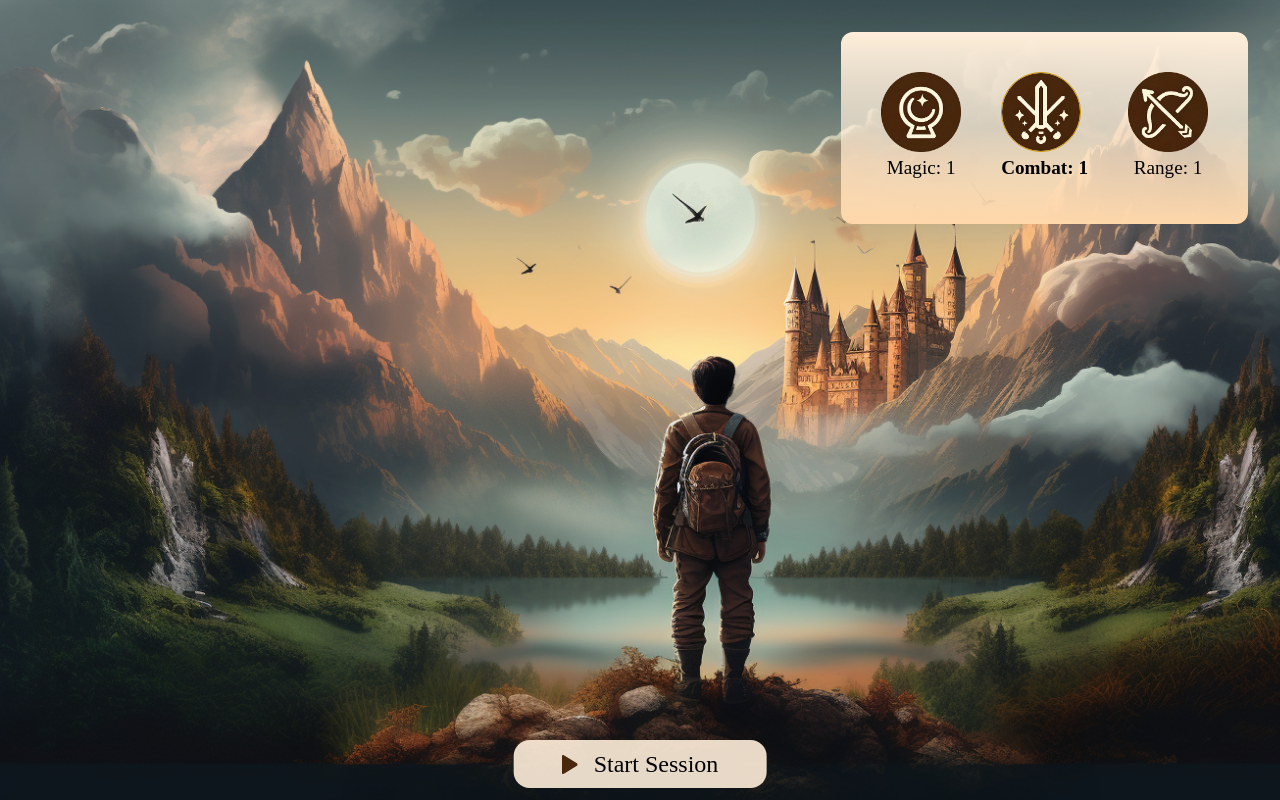
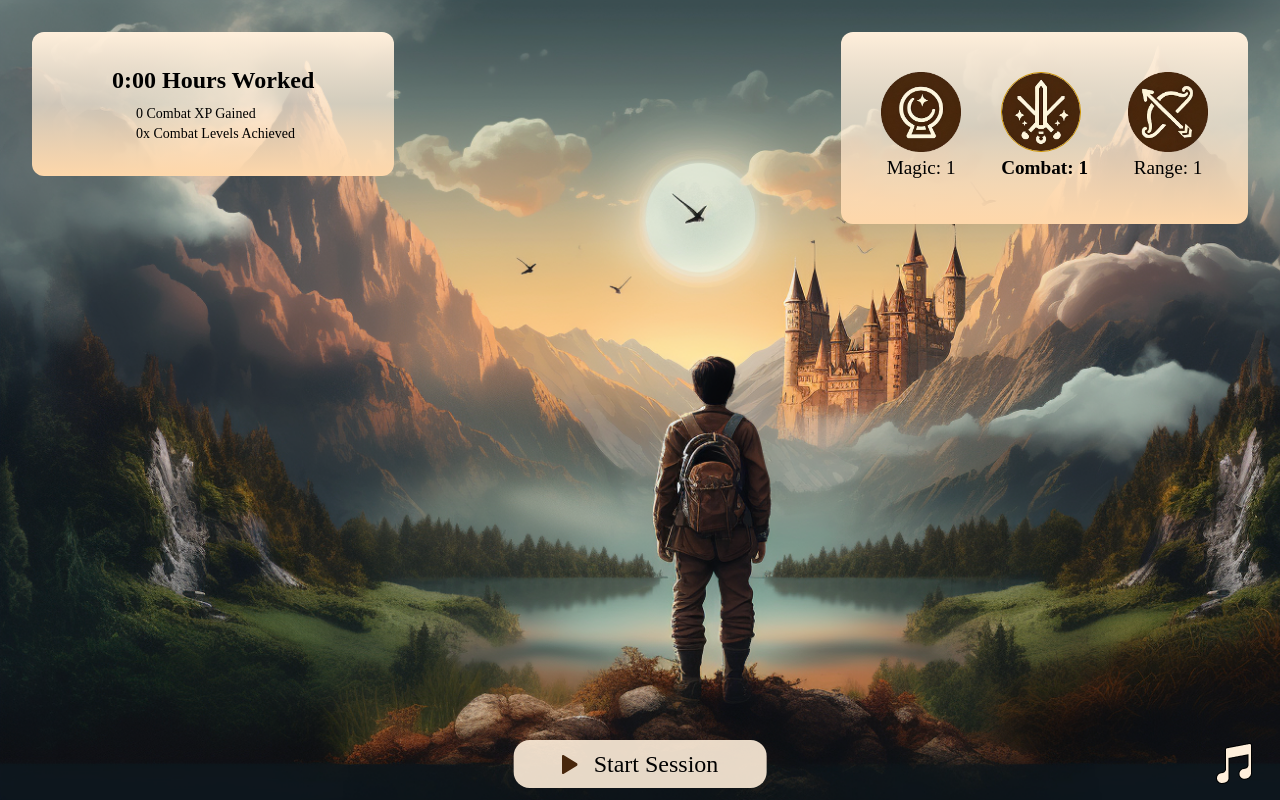
Before and after one commit to savannahfeder/focusrealm, a React (Create React App) app: page / in a window 1280 px wide. Built offline with nearby package versions, Linux system fonts and the light colour scheme; a web font is replaced by a local one.

Commit message:
added song choice

```diff
--- a/package.json
+++ b/package.json
@@ -6,6 +6,7 @@
     "@testing-library/jest-dom": "^5.17.0",
     "@testing-library/react": "^13.4.0",
     "@testing-library/user-event": "^13.5.0",
+    "get-youtube-id": "^1.0.1",
     "react": "^18.2.0",
     "react-dom": "^18.2.0",
     "react-scripts": "5.0.1",
--- a/src/App.tsx
+++ b/src/App.tsx
@@ -3,6 +3,8 @@ import './index.css';
 import StartButton from './components/Buttons/StartButton.tsx';
 import Skills from './components/Skills/Skills.tsx';
 import MusicPlayer from './components/MusicPlayer/MusicPlayer.tsx';
+import SessionStats from './components/SessionStats/SessionStats.tsx';
+import Music from './components/Music/Music.tsx';
 
 type Skill = {
   level: number;
@@ -21,6 +23,10 @@ const App = () => {
     'magic' | 'combat' | 'range'
   >('combat');
   const [secondsPassed, setSecondsPassed] = useState(0);
+  console.log('seconds passed', secondsPassed);
+  const [xpGained, setXpGained] = useState(0);
+  const [levelsGained, setLevelsGained] = useState(0);
+  const [songURL, setSongURL] = useState('');
   const [skills, setSkills] = useState<SkillsType>({
     magic: {
       level: 1,
@@ -50,12 +56,13 @@ const App = () => {
 
   const endSession = () => {
     setSessionInProgress(false);
-    const xpEarned = convertSecondsToXP(secondsPassed);
-    const skillsUpdatedXp = addXpToSkill(selectedSkill, xpEarned);
-    console.log('localSkillsUpdatedXp', skillsUpdatedXp);
-    const skillsUpdatedLevelsAndXp = calculateNewLevels(skillsUpdatedXp);
-    console.log('localSkillsUpdatedLevelsAndXp', skillsUpdatedLevelsAndXp);
-    updateSkillsDataOnLocalStorage(skillsUpdatedLevelsAndXp);
+    // const xpEarned = convertSecondsToXP(secondsPassed);
+    // const skillsUpdatedXp = addXpToSkill(selectedSkill, xpEarned);
+    // const skillsUpdatedLevelsAndXp = calculateNewLevels(skillsUpdatedXp);
+    // updateSkillsDataOnLocalStorage(skillsUpdatedLevelsAndXp);
+    updateSkillsDataOnLocalStorage(skills);
+    setSecondsPassed(0);
+    setXpGained(0);
   };
 
   const calculateNewLevels = (newSkills) => {
@@ -66,6 +73,7 @@ const App = () => {
     while (xpNeededForNextLevel <= 0) {
       skill.level += 1;
       xpNeededForNextLevel += xpToLevelUp;
+      setLevelsGained((prevLevels) => prevLevels + 1); // todo: add a useEffect which calculates this automatically every time a level in "skills" changes
     }
 
     setSkills(newSkills);
@@ -92,6 +100,9 @@ const App = () => {
       // If a session is in progress, start a timer that increments secondsPassed every second.
       timer = setInterval(() => {
         setSecondsPassed((prevSeconds) => prevSeconds + 1);
+        const xpGained = convertSecondsToXP(secondsPassed);
+        setXpGained((prev) => prev + xpGained);
+        calculateNewLevels(skills);
       }, 1000);
     } else if (timer) {
       // If a session is not in progress and a timer exists, clear the timer.
@@ -119,6 +130,24 @@ const App = () => {
     }
   };
 
+  const getSongURLFromLocalStorage = (): string | null => {
+    const storedData = localStorage.getItem('songURL');
+
+    if (storedData) {
+      const parsedData: string = JSON.parse(storedData);
+      return parsedData;
+    } else {
+      return null;
+    }
+  };
+
+  const setSongURLOnLocalStorage = (songURL: string) => {
+    if (songURL) {
+      localStorage.setItem('songURL', JSON.stringify(songURL));
+      console.log('Successfully updated song URL on local storage to', songURL);
+    }
+  };
+
   const updateSkillsDataOnLocalStorage = (skillsData: SkillsType | null) => {
     console.log('Skills data to be updated on local storage', skillsData);
     if (skillsData) {
@@ -135,11 +164,25 @@ const App = () => {
     if (skillsData) {
       setSkills(skillsData);
     }
+    const songURL = getSongURLFromLocalStorage();
+    if (songURL) {
+      setSongURL(songURL);
+    }
   }, []);
+
+  useEffect(() => {
+    setSongURLOnLocalStorage(songURL);
+  }, [songURL]);
 
   return (
     <div className="background-desktop h-screen font-bold text-2xl relative">
-      <div className="flex flex-row justify-end pt-8 pr-8">
+      <div className="flex justify-between pt-8 px-8">
+        <SessionStats
+          secondsWorked={secondsPassed}
+          xpGained={xpGained}
+          selectedSkill={selectedSkill}
+          levelsGained={levelsGained}
+        />
         <Skills
           skills={skills}
           selectedSkill={selectedSkill}
@@ -152,7 +195,10 @@ const App = () => {
           sessionInProgress={sessionInProgress}
         />
       </div>
-      <MusicPlayer sessionInProgress={sessionInProgress} />
+      <div className="absolute bottom-3 right-3">
+        <Music setSongURL={setSongURL} songURL={songURL ? songURL : ''} />
+      </div>
+      <MusicPlayer songURL={songURL} sessionInProgress={sessionInProgress} />
     </div>
   );
 };
--- /dev/null
+++ b/src/components/Music/Music.tsx
@@ -0,0 +1,47 @@
+import React, { useEffect, useState } from 'react';
+import musicIcon from '../../assets/icons/musicIcon.png';
+
+interface MusicProps {
+  songURL: string;
+  setSongURL: React.Dispatch<React.SetStateAction<string>>;
+}
+
+const Music = ({ songURL, setSongURL }: MusicProps) => {
+  const [isOpen, setIsOpen] = useState(false);
+  const [value, setValue] = useState('');
+
+  const handleSubmit = (e: React.KeyboardEvent<HTMLInputElement>) => {
+    if (e.key === 'Enter') {
+      e.preventDefault();
+      setSongURL(value);
+      setIsOpen(false);
+    }
+  };
+
+  useEffect(() => {
+    setValue(songURL);
+  }, [songURL]);
+
+  return (
+    <div>
+      {isOpen && (
+        <input
+          type="text"
+          placeholder={value}
+          className="font-normal text-1.5sm text-gray-900 bg-off-white-color rounded-full border border-brown-600 border-3 pl-4 pr-8 py-1 mr-3"
+          value={value}
+          onChange={(e) => setValue(e.target.value)}
+          onKeyDown={(e) => handleSubmit(e)}
+        />
+      )}
+      <img
+        src={musicIcon}
+        alt="music-icon"
+        className="inline-block mr-4 mb-1 cursor-pointer hover:opacity-80"
+        onClick={() => setIsOpen((prev) => !prev)}
+      />
+    </div>
+  );
+};
+
+export default Music;
--- a/src/components/MusicPlayer/MusicPlayer.tsx
+++ b/src/components/MusicPlayer/MusicPlayer.tsx
@@ -1,13 +1,20 @@
 import React, { useEffect, useState } from 'react';
 import YouTube from 'react-youtube';
+import getYouTubeID from 'get-youtube-id';
 
 interface MusicPlayerProps {
   sessionInProgress: boolean;
+  songURL: string;
 }
 
-const MusicPlayer: React.FC<MusicPlayerProps> = ({ sessionInProgress }) => {
+const MusicPlayer: React.FC<MusicPlayerProps> = ({
+  sessionInProgress,
+  songURL,
+}) => {
   const [player, setPlayer] = useState<any>(null);
-  const videoId = '1gwoy0bMyeg';
+  const [videoId, setVideoId] = useState<string>('');
+
+  console.log(videoId);
 
   const opts = {
     height: '0',
@@ -21,6 +28,13 @@ const MusicPlayer: React.FC<MusicPlayerProps> = ({ sessionInProgress }) => {
   const onReady = (event) => {
     setPlayer(event.target);
   };
+
+  useEffect(() => {
+    if (songURL) {
+      const videoId = getYouTubeID(songURL);
+      setVideoId(videoId);
+    }
+  }, [songURL]);
 
   useEffect(() => {
     if (player) {
--- /dev/null
+++ b/src/components/SessionStats/SessionStats.tsx
@@ -0,0 +1,53 @@
+import React from 'react';
+import { gradientContainerStyles } from '../utils/general.ts';
+
+const SessionStats = ({
+  secondsWorked,
+  selectedSkill,
+  xpGained,
+  levelsGained,
+}) => {
+  console.log(
+    'seconds worked',
+    secondsWorked,
+    'xp gained',
+    xpGained,
+    'levels gained',
+    levelsGained
+  );
+
+  const convertSecondsToHoursAndMinutes = (seconds) => {
+    if (seconds) {
+      const hours = Math.floor(seconds / 3600);
+      const minutes = Math.floor((seconds % 3600) / 60);
+      return `${hours}:${minutes}`;
+    } else {
+      return '0:00';
+    }
+  };
+
+  const capitalizeFirstLetter = (string) => {
+    return string.charAt(0).toUpperCase() + string.slice(1);
+  };
+
+  const formattedSkill = capitalizeFirstLetter(selectedSkill);
+
+  return (
+    <div className={`px-20 pt-8 h-36 ${gradientContainerStyles}`}>
+      <div className="font-semibold">
+        {convertSecondsToHoursAndMinutes(secondsWorked)} Hours Worked
+      </div>
+      <div className="font-medium text-sm pl-6 mt-2">
+        <p>
+          {xpGained} {formattedSkill} XP Gained
+        </p>
+        <p>
+          {levelsGained}x {formattedSkill}{' '}
+          {levelsGained === 1 ? 'Level' : 'Levels'} Achieved
+        </p>
+      </div>
+    </div>
+  );
+};
+
+export default SessionStats;
--- a/src/components/Skills/Skills.tsx
+++ b/src/components/Skills/Skills.tsx
@@ -3,6 +3,7 @@ import magicIcon from '../../assets/skills/magic.png';
 import rangeIcon from '../../assets/skills/range.png';
 import combatIcon from '../../assets/skills/combat.png';
 import { SkillsType } from '../../App';
+import { gradientContainerStyles } from '../utils/general.ts';
 
 interface SkillsProps {
   skills: SkillsType;
@@ -17,7 +18,7 @@ const Skills = ({ skills, selectedSkill, setSelectedSkill }: SkillsProps) => {
   const selectedSkillTextStyle = 'font-extrabold';
 
   return (
-    <div className="bg-gradient-to-b from-off-white-color via-off-white-color/70 to-orange-200 rounded-xl py-10">
+    <div className={`py-10 ${gradientContainerStyles}`}>
       <div className="flex w-full justify-between px-5 font-normal text-1.5sm">
         <div className="px-5">
           <img
--- /dev/null
+++ b/src/components/utils/general.ts
@@ -0,0 +1,4 @@
+const gradientContainerStyles =
+  'bg-gradient-to-b from-off-white-color via-off-white-color/70 to-orange-200 rounded-xl';
+
+export { gradientContainerStyles };
```
Also changed, not shown: src/assets/icons/musicIcon.png (added), 1 other file (tests, documents, lock files or other folders).
